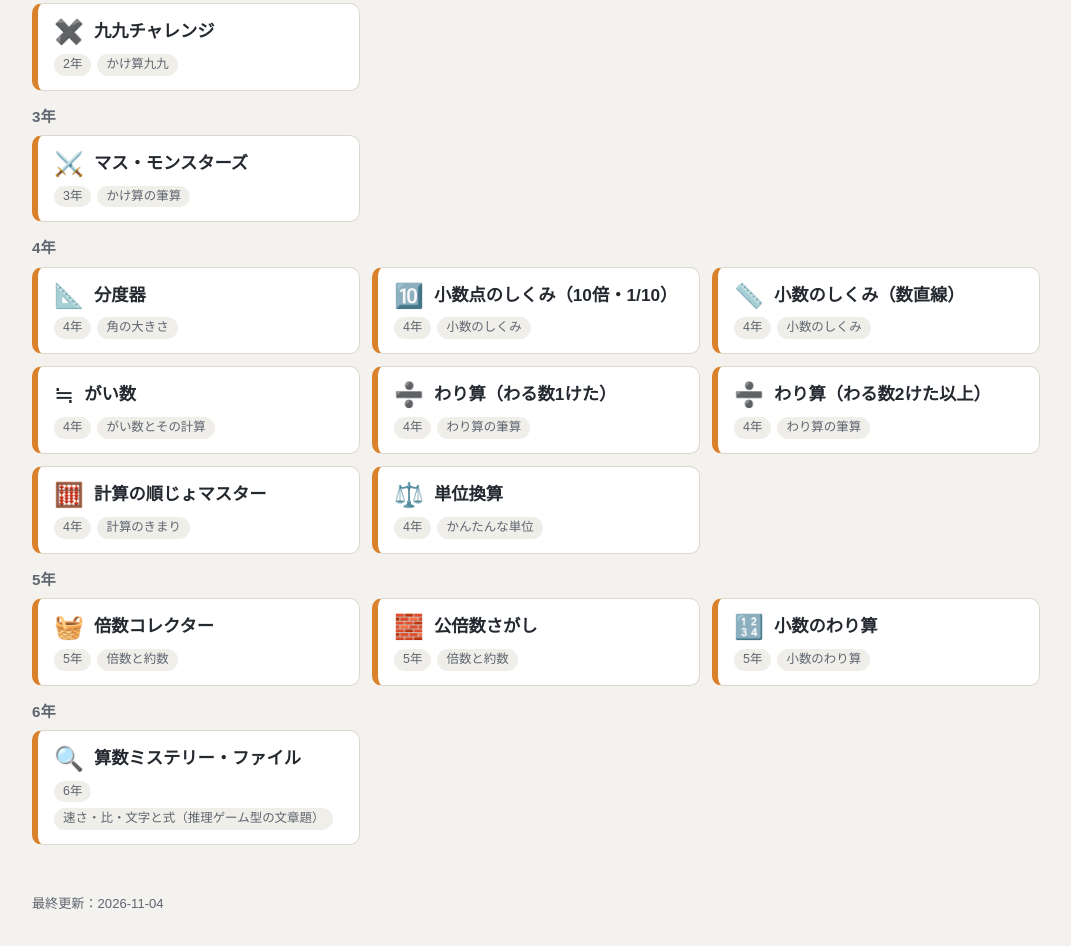
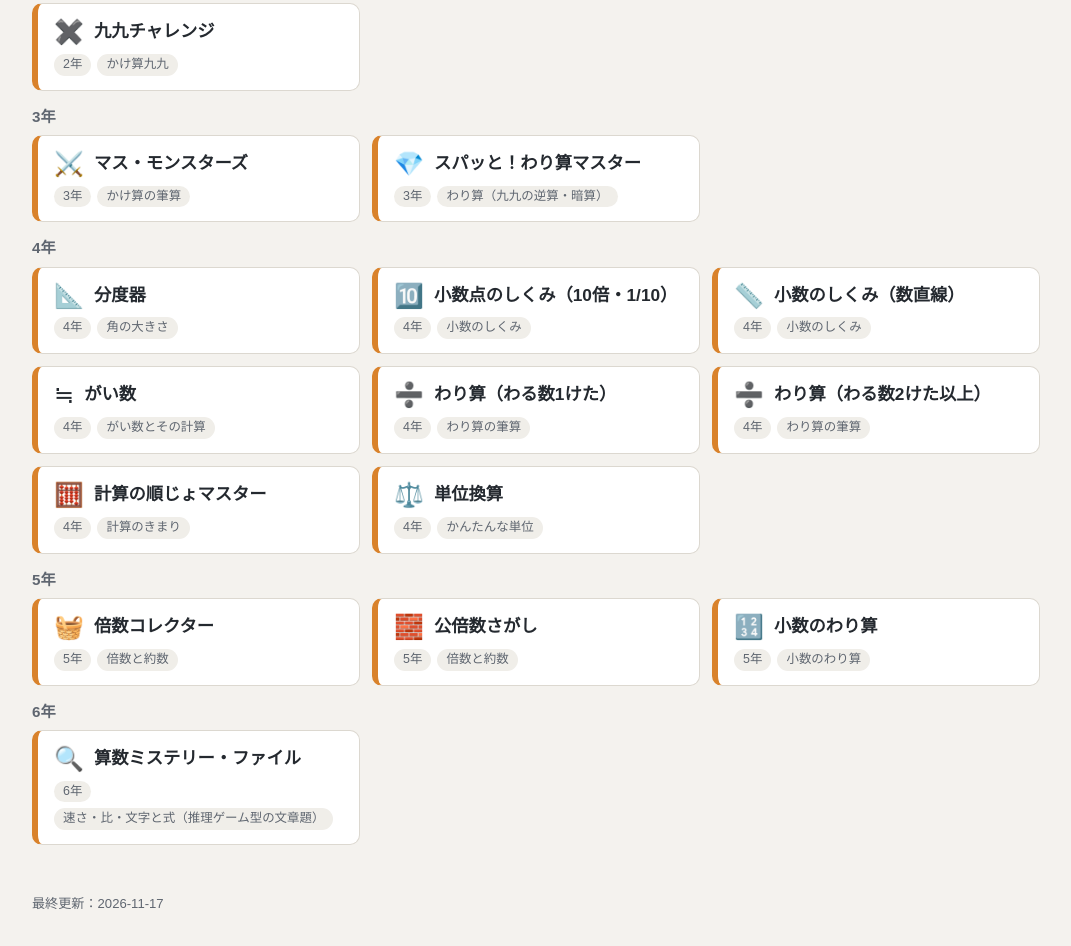
Before and after one commit to siro9ma29/kyoin-portal, a plain HTML site: page index.html in a window 1280 px wide. Shown: the part 1148-2094 px from the top of the page, without its empty margins (104-1175 px from the left). Drawn offline with Linux system fonts and the light colour scheme.

Commit message:
「スパッと！わり算マスター」（3年・わり算）を一覧に追加
Co-Authored-By: Claude Opus 5.5 <noreply@anthropic.com>
Claude-Session: https://claude.ai/code/session_0162yXPHFViwxUGK5PrEgT4d

```diff
--- a/index.html
+++ b/index.html
@@ -112,7 +112,7 @@
    アプリを追加するときは、該当する一覧に1行加えてください。
    url を "" にすると「公開URL未設定」として表示されます。 */
 
-const UPDATED = "2026-11-04";
+const UPDATED = "2026-11-17";
 
 // 校務ツール
 const KOUMU = [
@@ -135,6 +135,7 @@ const JUGYO = [
   { grade: 1, icon: "🍉", name: "かずスイカ",                   unit: "5・10の合成／大きな数",  repo: "sansu-hiroba/kazu-suika" },
   { grade: 2, icon: "✖️", name: "九九チャレンジ",               unit: "かけ算九九",       repo: "99-charenge" },
   { grade: 3, icon: "⚔️", name: "マス・モンスターズ",           unit: "かけ算の筆算",     repo: "kakezan-hissan" },
+  { grade: 3, icon: "💎", name: "スパッと！わり算マスター",      unit: "わり算（九九の逆算・暗算）", repo: "supatto-warizan" },
   { grade: 4, icon: "📐", name: "分度器",                       unit: "角の大きさ",       repo: "bundoki" },
   { grade: 4, icon: "🔟", name: "小数点のしくみ（10倍・1/10）",  unit: "小数のしくみ",     repo: "syosuten-idou" },
   { grade: 4, icon: "📏", name: "小数のしくみ（数直線）",        unit: "小数のしくみ",     repo: "syosu-sutyokusen" },
```
